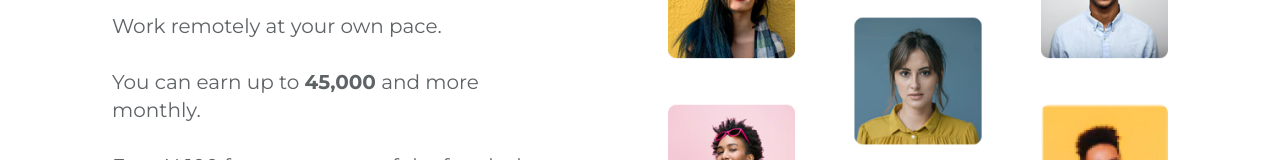
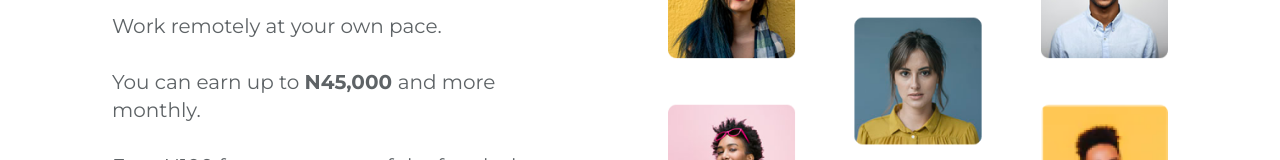
Before and after one commit to Zojatech/Ambassador, a React (Vite) app: page / in a window 1280 px wide. Shown: the part 536-696 px from the top of the page. Built offline with nearby package versions, Linux system fonts and the light colour scheme.

Commit message:
removed the naira symbol

```diff
--- a/src/components/Hero/index.jsx
+++ b/src/components/Hero/index.jsx
@@ -36,9 +36,10 @@ const Hero = () => {
             Zojapay. <br />
             <br /> Work remotely at your own pace. <br />
             <br />
-            You can earn up to <strong>45,000</strong> and more monthly. <br />
+            You can earn up to <strong>N45,000 </strong>
+            and more monthly. <br />
             <br />
-            Earn N 100 for every successful referral who downloads Zojapay and
+            Earn N100 for every successful referral who downloads Zojapay and
             Sign up. You also stand a chance to win amazing gifts monthly based
             on performance. <br />
             Get access to free periodic training to help you boost your career.
```
